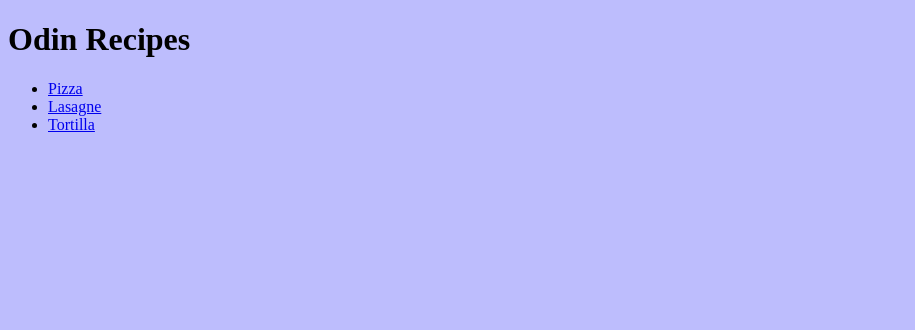
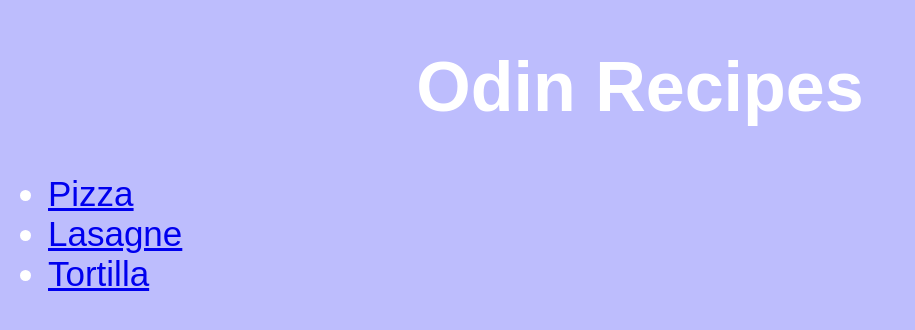
Before and after one commit to BigWojtek7/odin-recipes, a plain HTML site: page index.html in a window 1280 px wide. Shown: the whole page, without its empty margins (0-915 px from the left). Drawn offline with Linux system fonts and the light colour scheme.

Commit message:
Add some style to the project and id selector

```diff
--- a/index.html
+++ b/index.html
@@ -9,7 +9,7 @@
 
   <body>
     <h1>Odin Recipes</h1>
-    <ul>
+    <ul id="list">
       <li><a href="recipes/pizza.html">Pizza</a></li>
       <li><a href="recipes/lasagne.html">Lasagne</a></li>
       <li><a href="recipes/tortilla.html">Tortilla</a></li>
--- a/style.css
+++ b/style.css
@@ -1,3 +1,11 @@
 body {
   background-color: rgb(189, 189, 253);
+  font-family: sans-serif, Verdana;
+  color: white;
+  font-size: 35px;
+  text-align: center;
 }
+
+#list {
+  text-align: left;
+}
```
